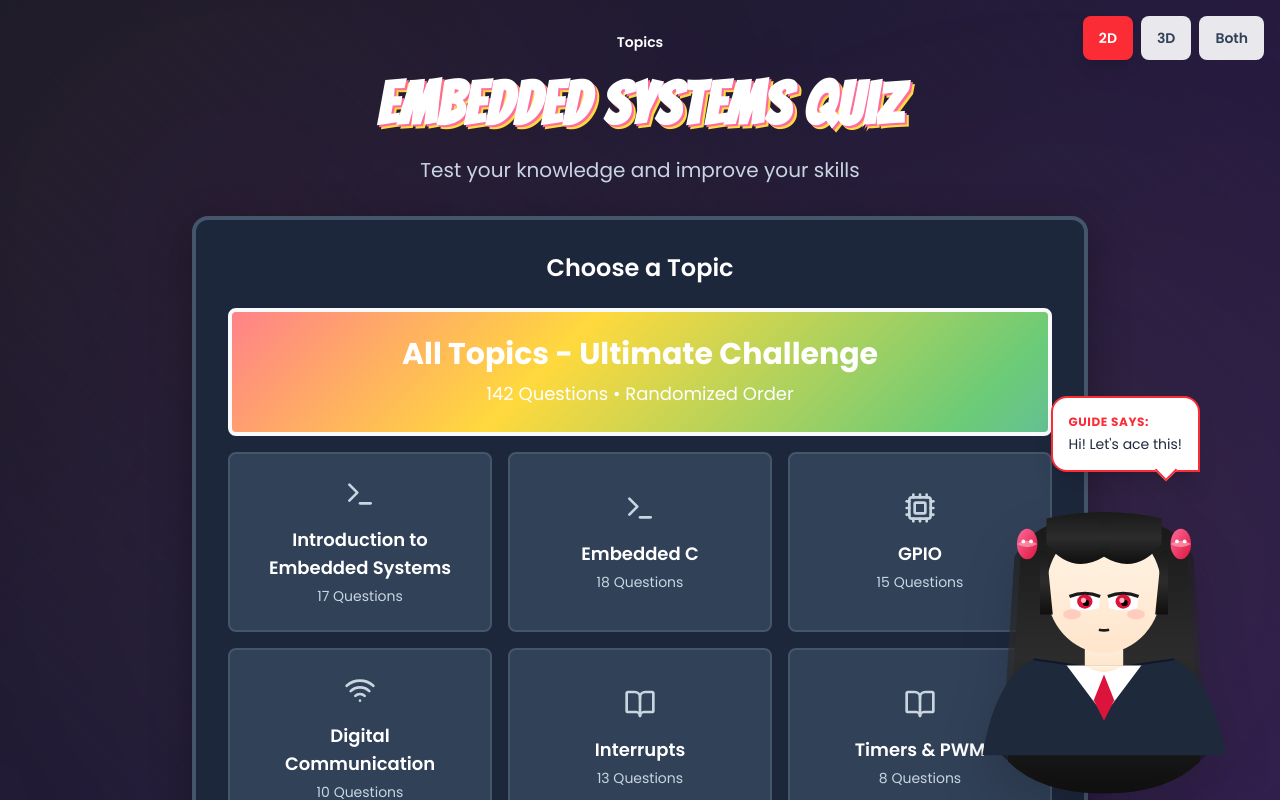
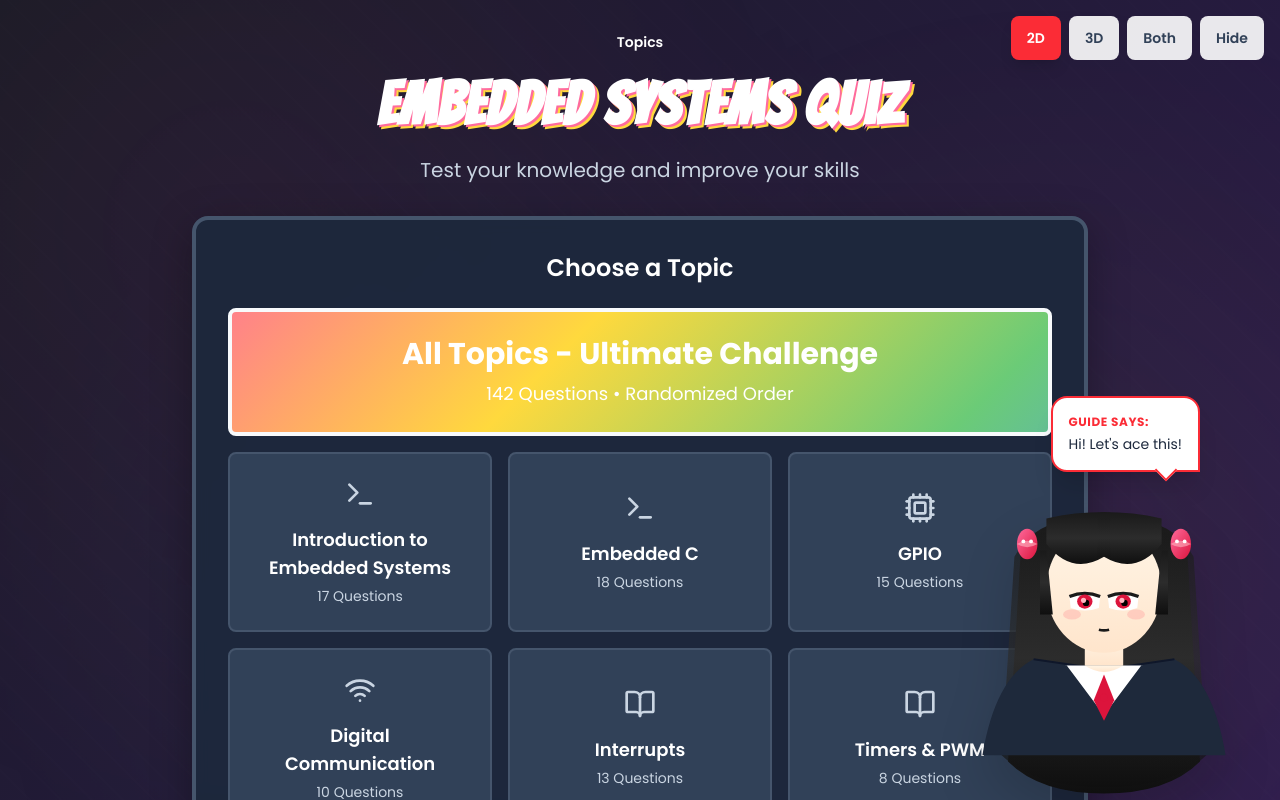
Before and after one commit to Terenceisstudying/Embedded_Quiz_Web, a React (Vite) app: page / in a window 1280 px wide. Shown: the top 800 px of the page. Built offline with nearby package versions, Linux system fonts and the light colour scheme.

Commit message:
feat: initialize main App component to manage quiz flow, state, mascot display, and exit confirmation.

```diff
--- a/src/App.jsx
+++ b/src/App.jsx
@@ -144,8 +144,7 @@ function App() {
           onClick={() => setMascotVersion('2d')}
           aria-pressed={mascotVersion === '2d'}
           aria-label="Show 2D mascot"
-          className={`min-w-[44px] min-h-[44px] px-4 py-2 rounded-lg text-sm font-semibold transition-all focus:outline-none focus:ring-2 focus:ring-offset-2 focus:ring-primary ${
-            mascotVersion === '2d'
+          className={`min-w-[44px] min-h-[44px] px-4 py-2 rounded-lg text-sm font-semibold transition-all focus:outline-none focus:ring-2 focus:ring-offset-2 focus:ring-primary ${mascotVersion === '2d'
               ? 'bg-red-500 text-white shadow-lg'
               : 'bg-white/90 text-slate-700 hover:bg-white'
             }`}
@@ -156,8 +155,7 @@ function App() {
           onClick={() => setMascotVersion('3d')}
           aria-pressed={mascotVersion === '3d'}
           aria-label="Show 3D mascot"
-          className={`min-w-[44px] min-h-[44px] px-4 py-2 rounded-lg text-sm font-semibold transition-all focus:outline-none focus:ring-2 focus:ring-offset-2 focus:ring-primary ${
-            mascotVersion === '3d'
+          className={`min-w-[44px] min-h-[44px] px-4 py-2 rounded-lg text-sm font-semibold transition-all focus:outline-none focus:ring-2 focus:ring-offset-2 focus:ring-primary ${mascotVersion === '3d'
               ? 'bg-red-500 text-white shadow-lg'
               : 'bg-white/90 text-slate-700 hover:bg-white'
             }`}
@@ -168,13 +166,23 @@ function App() {
           onClick={() => setMascotVersion('both')}
           aria-pressed={mascotVersion === 'both'}
           aria-label="Show both mascots"
-          className={`min-w-[44px] min-h-[44px] px-4 py-2 rounded-lg text-sm font-semibold transition-all focus:outline-none focus:ring-2 focus:ring-offset-2 focus:ring-primary ${
-            mascotVersion === 'both'
+          className={`min-w-[44px] min-h-[44px] px-4 py-2 rounded-lg text-sm font-semibold transition-all focus:outline-none focus:ring-2 focus:ring-offset-2 focus:ring-primary ${mascotVersion === 'both'
               ? 'bg-red-500 text-white shadow-lg'
               : 'bg-white/90 text-slate-700 hover:bg-white'
             }`}
         >
           Both
+        </button>
+        <button
+          onClick={() => setMascotVersion('none')}
+          aria-pressed={mascotVersion === 'none'}
+          aria-label="Hide mascot"
+          className={`min-w-[44px] min-h-[44px] px-4 py-2 rounded-lg text-sm font-semibold transition-all focus:outline-none focus:ring-2 focus:ring-offset-2 focus:ring-primary ${mascotVersion === 'none'
+              ? 'bg-red-500 text-white shadow-lg'
+              : 'bg-white/90 text-slate-700 hover:bg-white'
+            }`}
+        >
+          Hide
         </button>
       </div>
 
```
Lines whose indentation alone changed are shown as unchanged.
